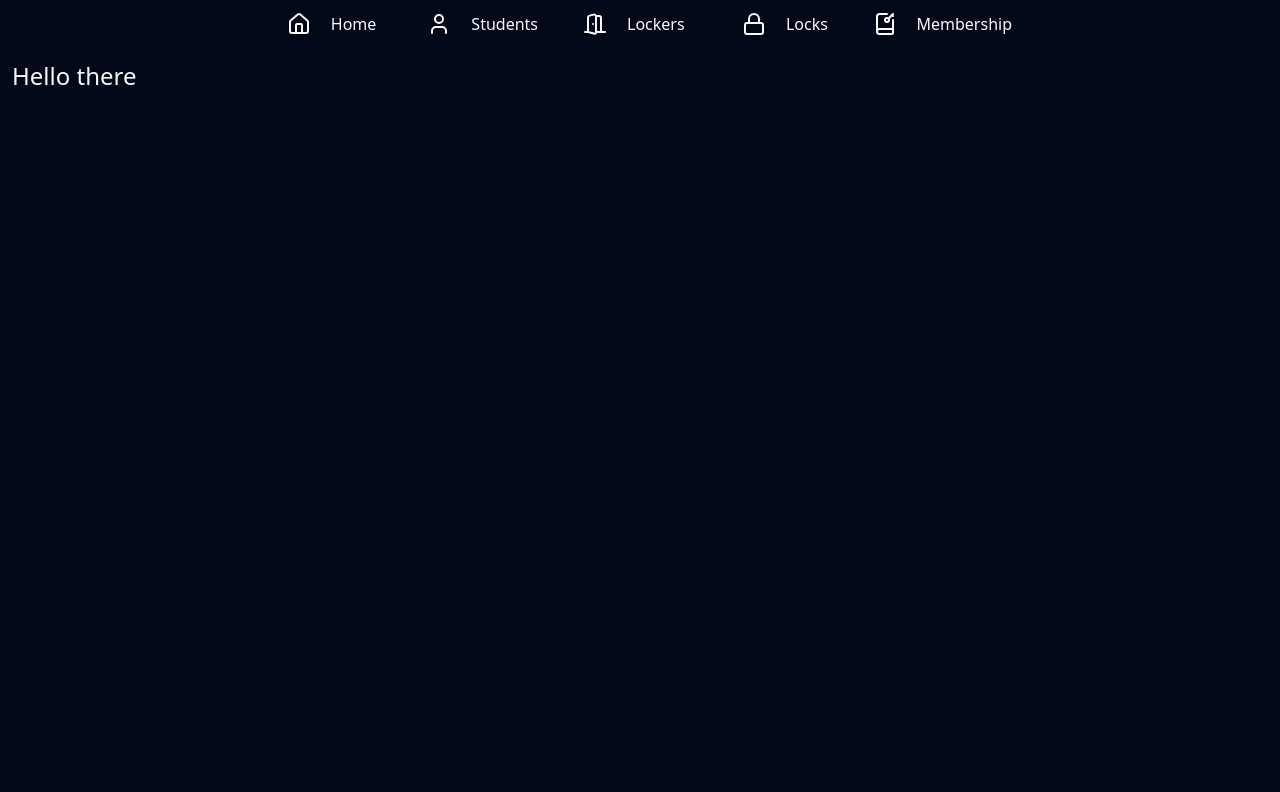
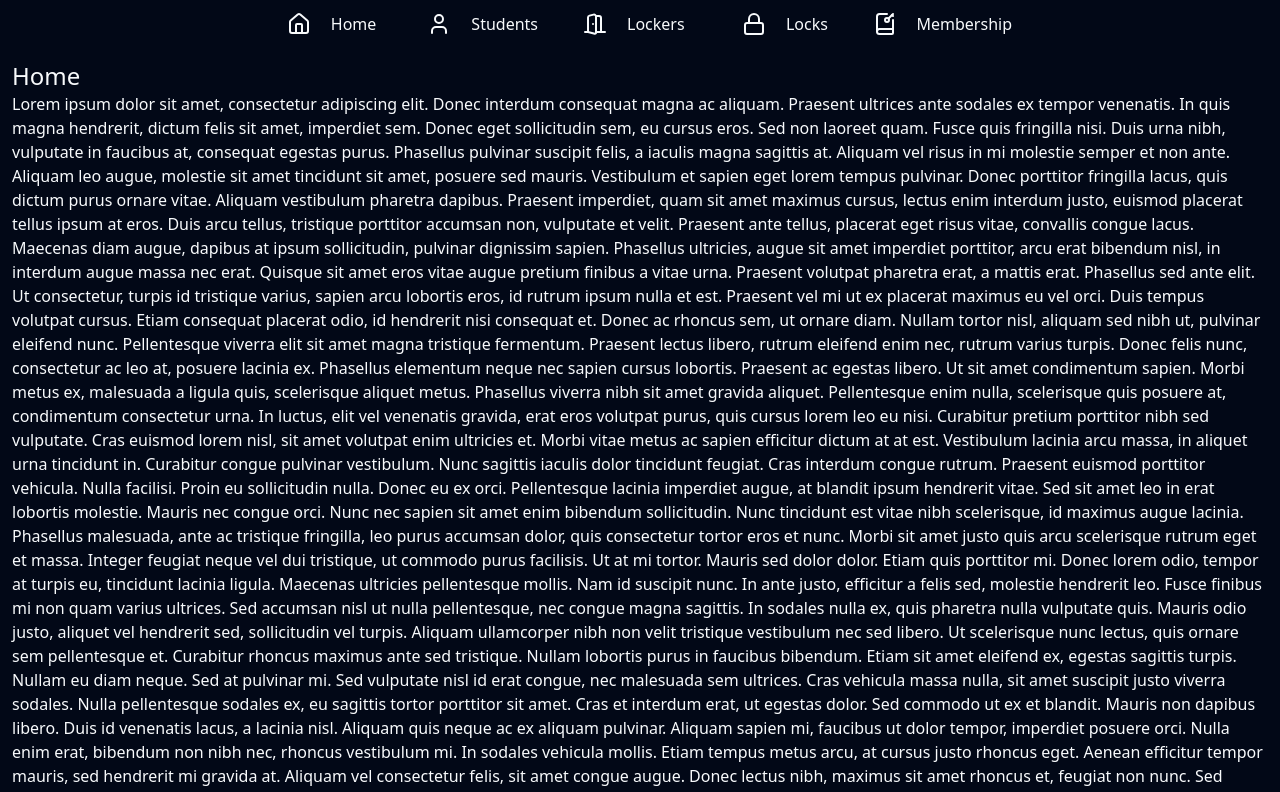
Before and after one commit to b-at-neu/pulse, a Next.js app: page / in a window 1280 px wide. Shown: the top 792 px of the page. Built offline with nearby package versions, Linux system fonts and the light colour scheme.

Commit message:
#1 add text to home page

```diff
--- a/app/page.tsx
+++ b/app/page.tsx
@@ -1,3 +1,64 @@
 export default function Page() {
-  return <h1 className="text-2xl">Hello there</h1>;
+  return (
+    <>
+      <h1 className="text-2xl">Home</h1>
+      <p>
+        Lorem ipsum dolor sit amet, consectetur adipiscing elit. Donec interdum consequat magna ac aliquam. Praesent ultrices
+        ante sodales ex tempor venenatis. In quis magna hendrerit, dictum felis sit amet, imperdiet sem. Donec eget
+        sollicitudin sem, eu cursus eros. Sed non laoreet quam. Fusce quis fringilla nisi. Duis urna nibh, vulputate in
+        faucibus at, consequat egestas purus. Phasellus pulvinar suscipit felis, a iaculis magna sagittis at. Aliquam vel
+        risus in mi molestie semper et non ante. Aliquam leo augue, molestie sit amet tincidunt sit amet, posuere sed mauris.
+        Vestibulum et sapien eget lorem tempus pulvinar. Donec porttitor fringilla lacus, quis dictum purus ornare vitae.
+        Aliquam vestibulum pharetra dapibus. Praesent imperdiet, quam sit amet maximus cursus, lectus enim interdum justo,
+        euismod placerat tellus ipsum at eros. Duis arcu tellus, tristique porttitor accumsan non, vulputate et velit.
+        Praesent ante tellus, placerat eget risus vitae, convallis congue lacus. Maecenas diam augue, dapibus at ipsum
+        sollicitudin, pulvinar dignissim sapien. Phasellus ultricies, augue sit amet imperdiet porttitor, arcu erat bibendum
+        nisl, in interdum augue massa nec erat. Quisque sit amet eros vitae augue pretium finibus a vitae urna. Praesent
+        volutpat pharetra erat, a mattis erat. Phasellus sed ante elit. Ut consectetur, turpis id tristique varius, sapien
+        arcu lobortis eros, id rutrum ipsum nulla et est. Praesent vel mi ut ex placerat maximus eu vel orci. Duis tempus
+        volutpat cursus. Etiam consequat placerat odio, id hendrerit nisi consequat et. Donec ac rhoncus sem, ut ornare diam.
+        Nullam tortor nisl, aliquam sed nibh ut, pulvinar eleifend nunc. Pellentesque viverra elit sit amet magna tristique
+        fermentum. Praesent lectus libero, rutrum eleifend enim nec, rutrum varius turpis. Donec felis nunc, consectetur ac
+        leo at, posuere lacinia ex. Phasellus elementum neque nec sapien cursus lobortis. Praesent ac egestas libero. Ut sit
+        amet condimentum sapien. Morbi metus ex, malesuada a ligula quis, scelerisque aliquet metus. Phasellus viverra nibh
+        sit amet gravida aliquet. Pellentesque enim nulla, scelerisque quis posuere at, condimentum consectetur urna. In
+        luctus, elit vel venenatis gravida, erat eros volutpat purus, quis cursus lorem leo eu nisi. Curabitur pretium
+        porttitor nibh sed vulputate. Cras euismod lorem nisl, sit amet volutpat enim ultricies et. Morbi vitae metus ac
+        sapien efficitur dictum at at est. Vestibulum lacinia arcu massa, in aliquet urna tincidunt in. Curabitur congue
+        pulvinar vestibulum. Nunc sagittis iaculis dolor tincidunt feugiat. Cras interdum congue rutrum. Praesent euismod
+        porttitor vehicula. Nulla facilisi. Proin eu sollicitudin nulla. Donec eu ex orci. Pellentesque lacinia imperdiet
+        augue, at blandit ipsum hendrerit vitae. Sed sit amet leo in erat lobortis molestie. Mauris nec congue orci. Nunc nec
+        sapien sit amet enim bibendum sollicitudin. Nunc tincidunt est vitae nibh scelerisque, id maximus augue lacinia.
+        Phasellus malesuada, ante ac tristique fringilla, leo purus accumsan dolor, quis consectetur tortor eros et nunc.
+        Morbi sit amet justo quis arcu scelerisque rutrum eget et massa. Integer feugiat neque vel dui tristique, ut commodo
+        purus facilisis. Ut at mi tortor. Mauris sed dolor dolor. Etiam quis porttitor mi. Donec lorem odio, tempor at turpis
+        eu, tincidunt lacinia ligula. Maecenas ultricies pellentesque mollis. Nam id suscipit nunc. In ante justo, efficitur
+        a felis sed, molestie hendrerit leo. Fusce finibus mi non quam varius ultrices. Sed accumsan nisl ut nulla
+        pellentesque, nec congue magna sagittis. In sodales nulla ex, quis pharetra nulla vulputate quis. Mauris odio justo,
+        aliquet vel hendrerit sed, sollicitudin vel turpis. Aliquam ullamcorper nibh non velit tristique vestibulum nec sed
+        libero. Ut scelerisque nunc lectus, quis ornare sem pellentesque et. Curabitur rhoncus maximus ante sed tristique.
+        Nullam lobortis purus in faucibus bibendum. Etiam sit amet eleifend ex, egestas sagittis turpis. Nullam eu diam
+        neque. Sed at pulvinar mi. Sed vulputate nisl id erat congue, nec malesuada sem ultrices. Cras vehicula massa nulla,
+        sit amet suscipit justo viverra sodales. Nulla pellentesque sodales ex, eu sagittis tortor porttitor sit amet. Cras
+        et interdum erat, ut egestas dolor. Sed commodo ut ex et blandit. Mauris non dapibus libero. Duis id venenatis lacus,
+        a lacinia nisl. Aliquam quis neque ac ex aliquam pulvinar. Aliquam sapien mi, faucibus ut dolor tempor, imperdiet
+        posuere orci. Nulla enim erat, bibendum non nibh nec, rhoncus vestibulum mi. In sodales vehicula mollis. Etiam tempus
+        metus arcu, at cursus justo rhoncus eget. Aenean efficitur tempor mauris, sed hendrerit mi gravida at. Aliquam vel
+        consectetur felis, sit amet congue augue. Donec lectus nibh, maximus sit amet rhoncus et, feugiat non nunc. Sed
+        tempor sapien non leo semper hendrerit. Nam eu arcu pharetra nunc fringilla imperdiet fermentum eget est. Phasellus
+        nec rutrum nulla. Donec nibh nibh, gravida vel tellus elementum, ornare vestibulum nisi. Donec libero nunc, ornare
+        sed blandit ac, sollicitudin vel lacus. Nam egestas tellus facilisis vehicula rhoncus. Vivamus laoreet lobortis odio,
+        cursus porta purus mattis nec. In hac habitasse platea dictumst. Nunc in justo turpis. Quisque ac lectus libero.
+        Donec at neque in est accumsan ultricies. Class aptent taciti sociosqu ad litora torquent per conubia nostra, per
+        inceptos himenaeos. Praesent a purus a purus tempus dapibus. Orci varius natoque penatibus et magnis dis parturient
+        montes, nascetur ridiculus mus. Mauris tempus odio mollis, tincidunt ligula et, tincidunt felis. Morbi ut ultricies
+        odio, ut rutrum leo. Sed quis aliquam leo, nec auctor dolor. Donec vulputate ultricies sem. Pellentesque habitant
+        morbi tristique senectus et netus et malesuada fames ac turpis egestas. Mauris commodo, magna at pharetra blandit,
+        diam enim sodales enim, id consectetur elit nibh eu elit. Sed hendrerit id diam ut interdum. Donec eu tempus justo.
+        Donec non erat felis. Aenean blandit nulla turpis, at facilisis dolor sollicitudin ut. Vestibulum ut lobortis libero,
+        quis porta diam. Vivamus orci libero, euismod eget nibh et, egestas commodo lorem. Praesent rutrum quam ac semper
+        efficitur. Praesent ut nibh at sapien egestas aliquam. Nunc tristique vel eros eget varius.
+      </p>
+    </>
+  );
 }
```
